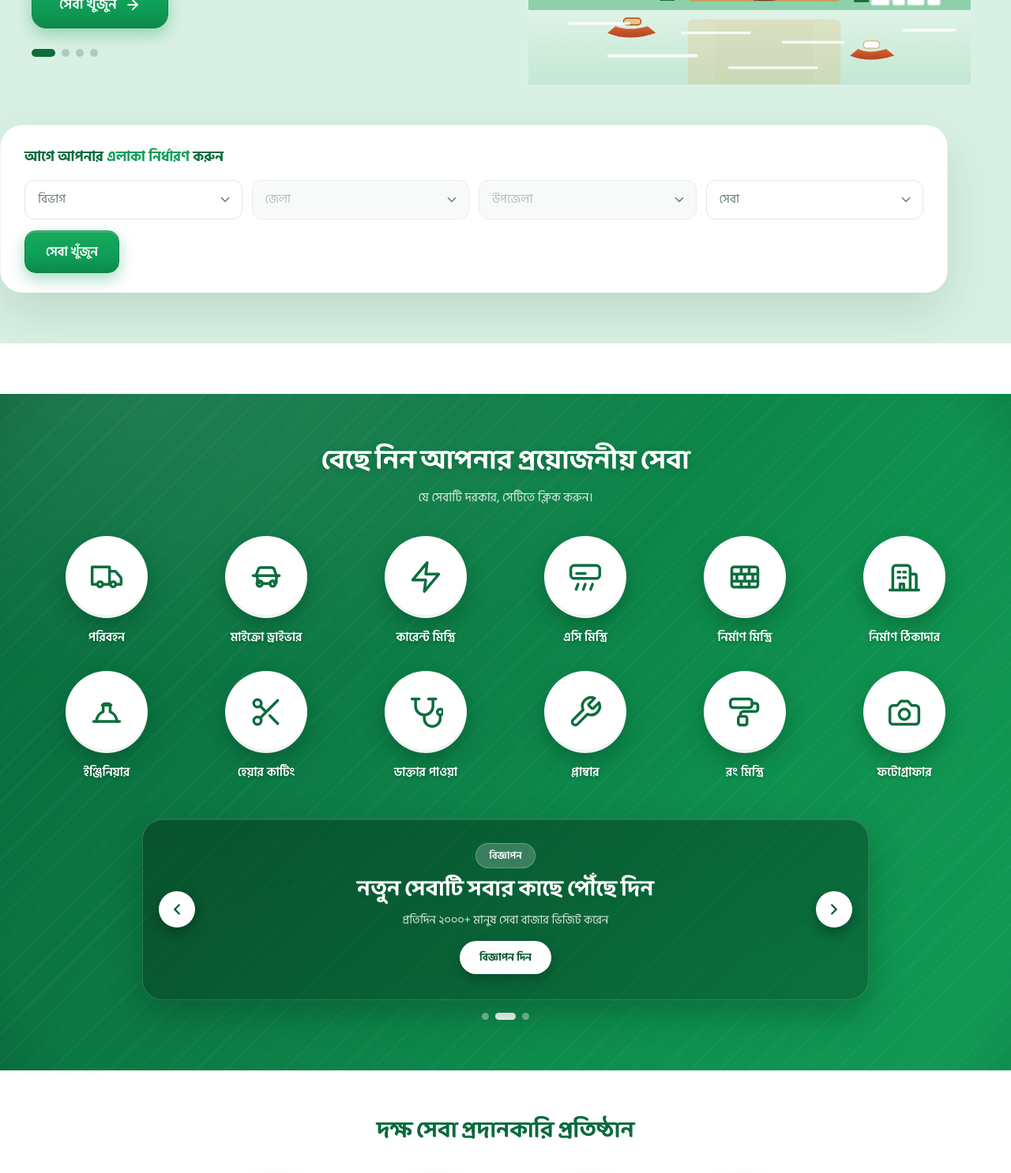
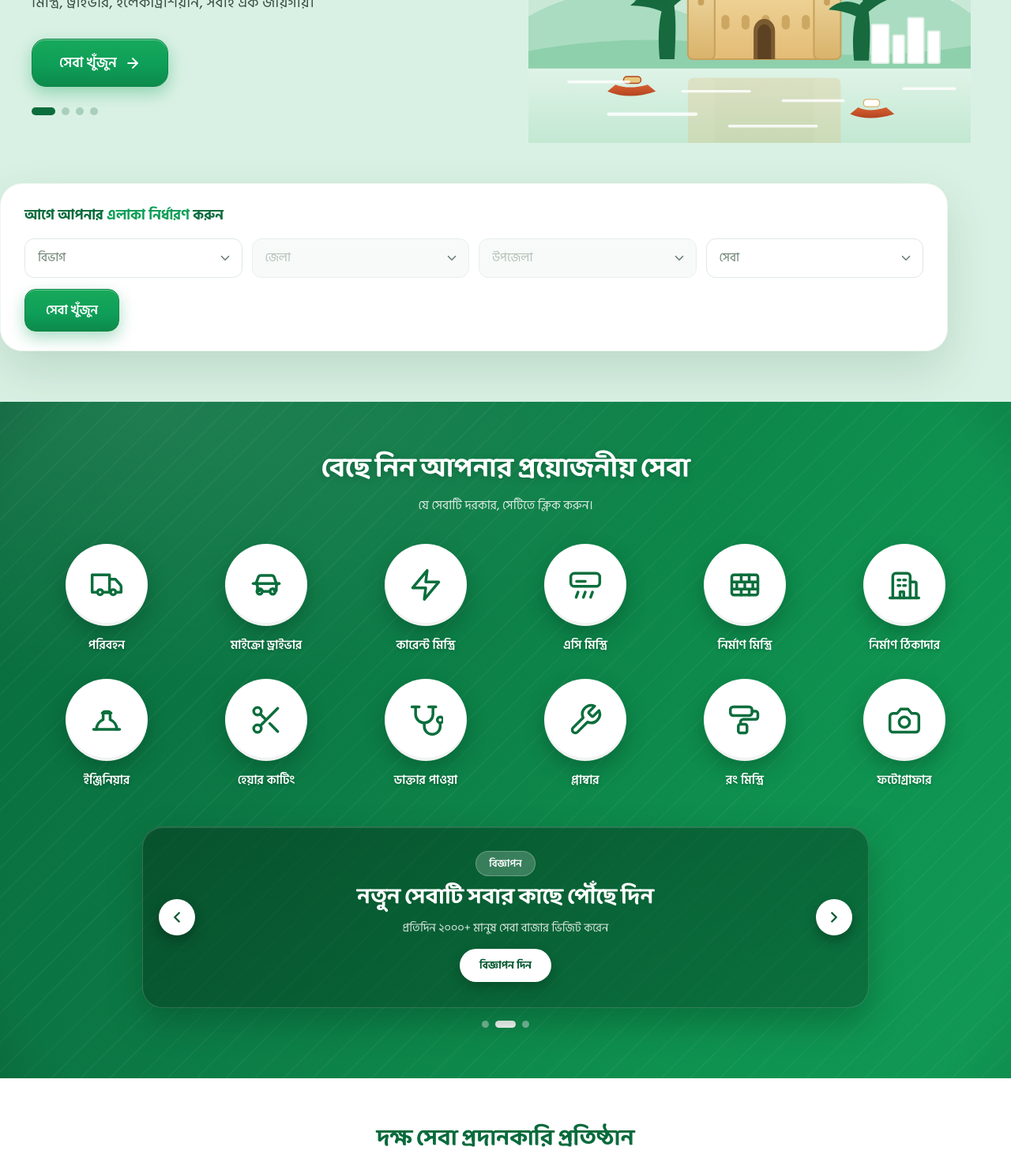
Before and after one commit to SM-Amzad-Hossain/Sheba-Bazer, a plain HTML site: page index.html in a window 1280 px wide. Shown: the part 318-1804 px from the top of the page at 79% size. Drawn offline with Linux system fonts and the light colour scheme.

Commit message:
Remove redundant margins: hero and services
- .services no longer has margin-top: 64px — the green band connects
  directly to the mint hero (no white strip)
- .hero no longer has the negative margin-top (-74px / -66px) — it is
  redundant now that the header is position:fixed, the hero naturally
  paints from the top of the document behind it

Co-authored-by: arena-agent <297053741+arena-agent@users.noreply.github.com>

```diff
--- a/css/styles.css
+++ b/css/styles.css
@@ -196,10 +196,9 @@ img, svg { display: block; }
 .mobile-auth { display: flex; gap: 12px; margin-top: 12px; }
 .mobile-auth .btn { flex: 1; }
 
-/* ══════════ HERO ══════════ */
+/* ══════════ HERO ══════════
+   Hero paints from the very top of the document, behind the fixed transparent header. */
 .hero {
-  /* hero paints behind the fixed transparent header (74px desktop / 66px mobile) */
-  margin-top: -74px;
   background:
     radial-gradient(1100px 500px at 78% -10%, #ffffff 0%, rgba(255,255,255,0) 55%),
     var(--mint);
@@ -303,7 +302,6 @@ img, svg { display: block; }
 
 /* ══════════ SERVICES ══════════ */
 .services {
-  margin-top: 64px;
   background:
     radial-gradient(1200px 600px at 15% 0%, rgba(255,255,255,.09), transparent 60%),
     radial-gradient(circle at 50% 50%, transparent 0 90%, rgba(0,0,0,.08)),
@@ -703,7 +701,6 @@ img, svg { display: block; }
   .hamburger { display: flex; }
   .header-actions .btn { display: none; }
   .header-inner { height: 66px; }
-  .hero { margin-top: -66px; }
 
   .hero-grid {
     grid-template-columns: 1fr;
```
